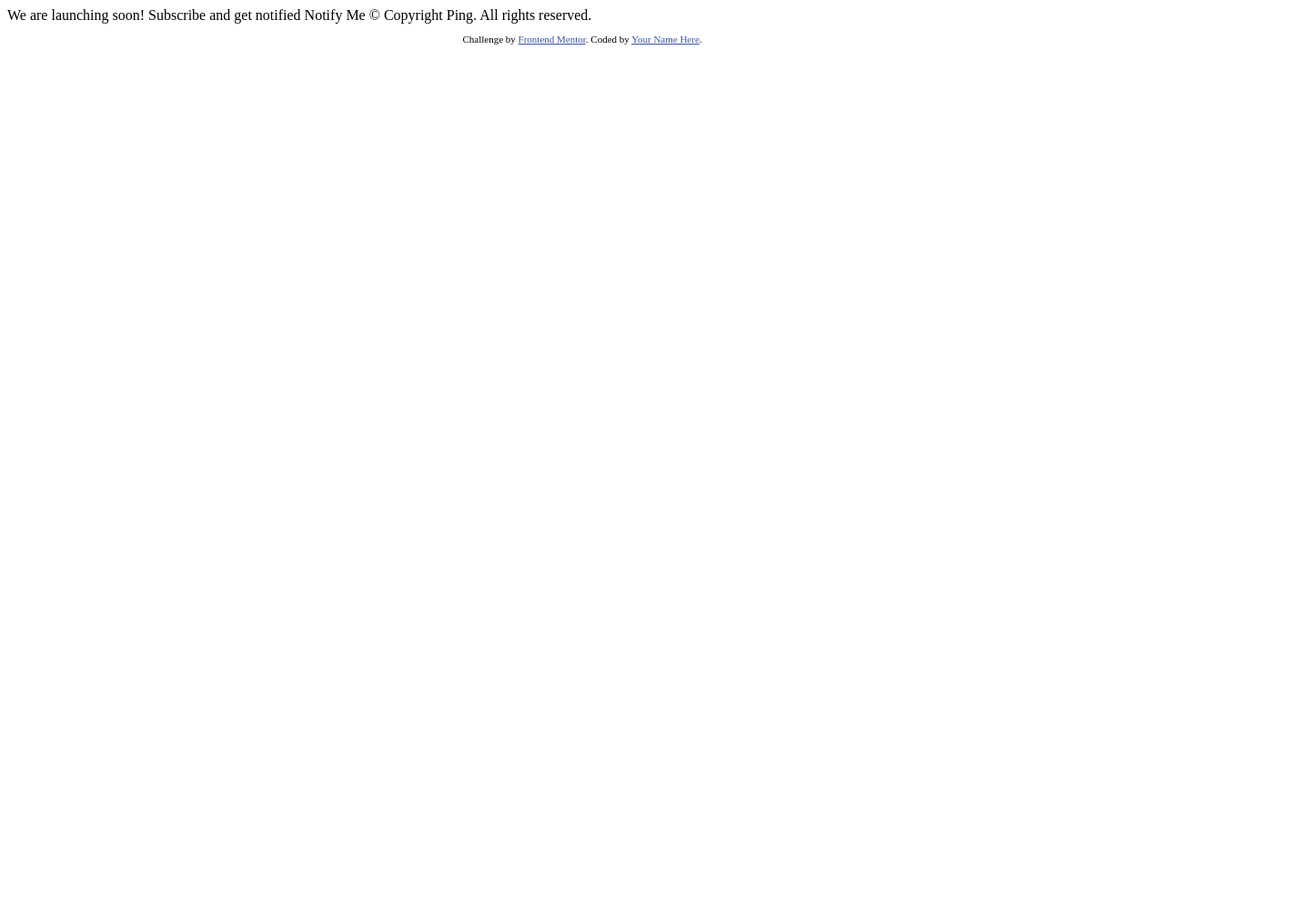
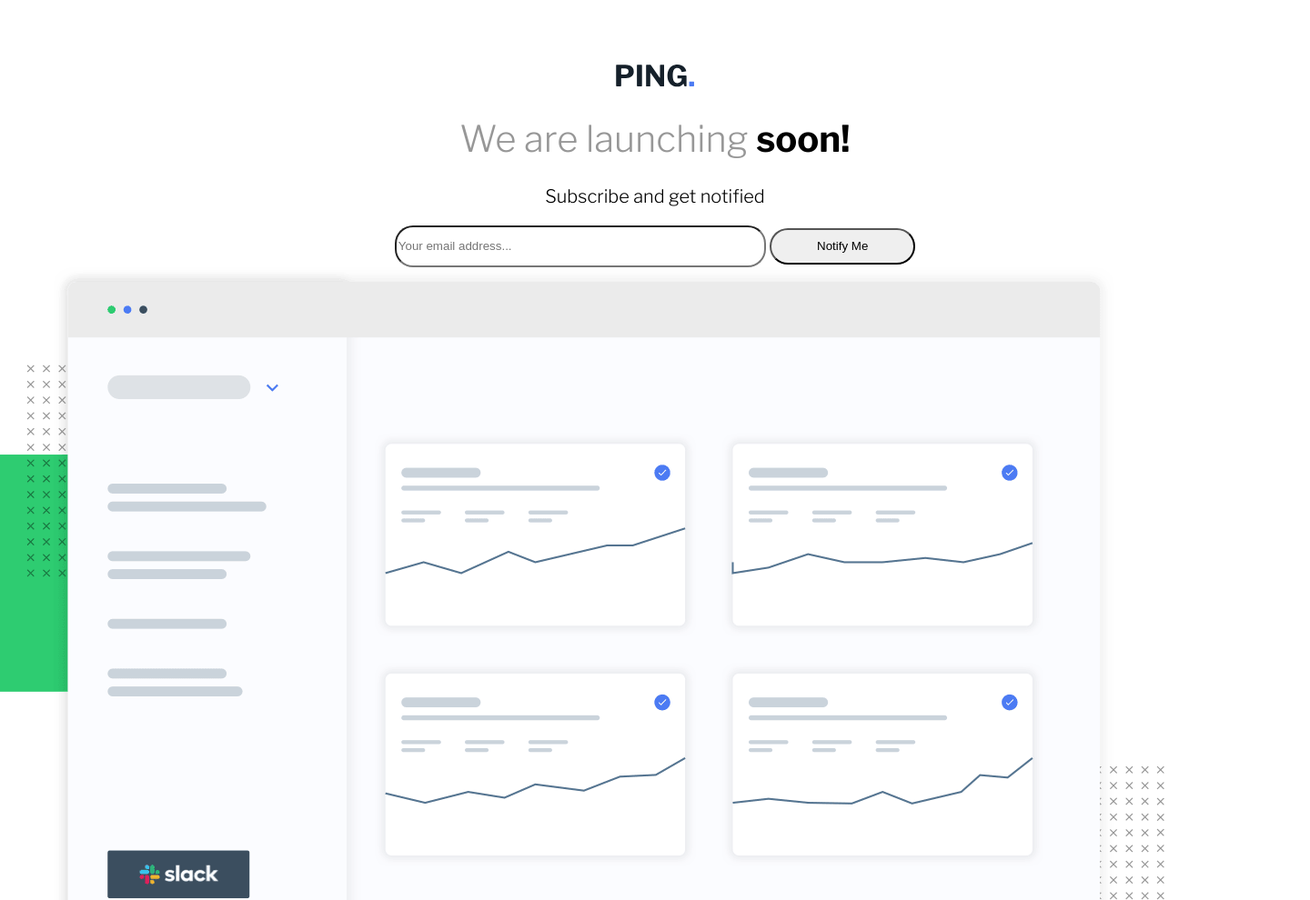
Before and after one commit to Arimototoku/ping-coming-soon, a plain HTML site: page index.html in a window 1280 px wide. Shown: the top 990 px of the page at 91% size, 1440 px wide, since content can reach past the window. Before the commit the page ends 800 px from the top, so only its background shows below. Drawn offline with nearby package versions, Linux system fonts and the light colour scheme.

Commit message:
second commit

```diff
--- /dev/null
+++ b/css/style.css
@@ -0,0 +1,34 @@
+body {
+  width: 1440px;
+  font-family: "Libre Franklin", sans-serif;
+  margin: 0 auto;
+  font-size: 20px;
+  box-sizing: border-box;
+}
+
+header {
+  margin-top: 70px;
+  text-align: center;
+}
+
+h1 {
+  font-weight: 300;
+  color: #979797;
+}
+
+h1 b {
+  color: black;
+}
+
+input {
+  border-radius: 20px;
+  height: 40px;
+}
+
+#email {
+  width: 400px;
+}
+
+#submit {
+  width: 160px;
+}
--- a/index.html
+++ b/index.html
@@ -7,6 +7,9 @@
   <link rel="icon" type="image/png" sizes="32x32" href="./images/favicon-32x32.png">
 
   <title>Frontend Mentor | Ping coming soon page</title>
+  <link rel="preconnect" href="https://fonts.gstatic.com">
+  <link href="https://fonts.googleapis.com/css2?family=Libre+Franklin:wght@300;600;700&display=swap" rel="stylesheet">
+  <link rel="stylesheet" href="css/style.css">
 
   <!-- Feel free to remove these styles or customise in your own stylesheet 👍 -->
   <style>
@@ -16,11 +19,24 @@
 </head>
 <body>
 
-  We are launching soon!
+  <header>
+    <img src="/images/logo.svg" alt="logo">
+    <h1>We are launching <b>soon!</b></h1>
+    <p>Subscribe and get notified</p>
 
-  Subscribe and get notified
+    <form action="">
+      <input type="email" name="" id="email" placeholder="Your email address...">
+      <input type="submit" id="submit" value="Notify Me">
+    </form>
+  </header>
+  <img src="/images/illustration-dashboard.png" alt="dashboard">
 
-  Notify Me
+<div id="social">
+  <img src="/images/logo-facebook.svg" alt="facebook">
+  <img src="/images/logo-twitter.svg" alt="twitter">
+  <img src="/images/logo-instagram.svg" alt="instagram">
+
+</div>
 
   &copy; Copyright Ping. All rights reserved.
 
```
Also changed, not shown: images/logo-facebook.svg (added), images/logo-instagram.svg (added), images/logo-twitter.svg (added).
